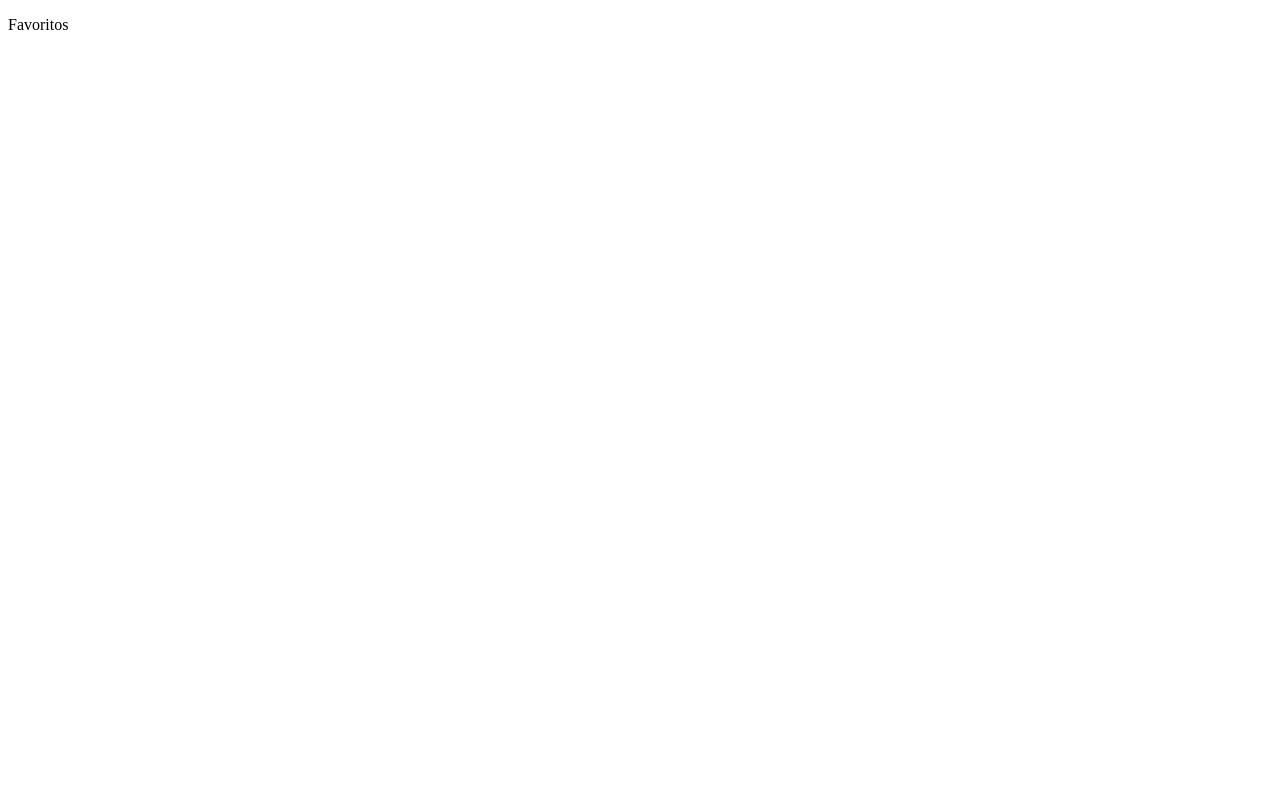
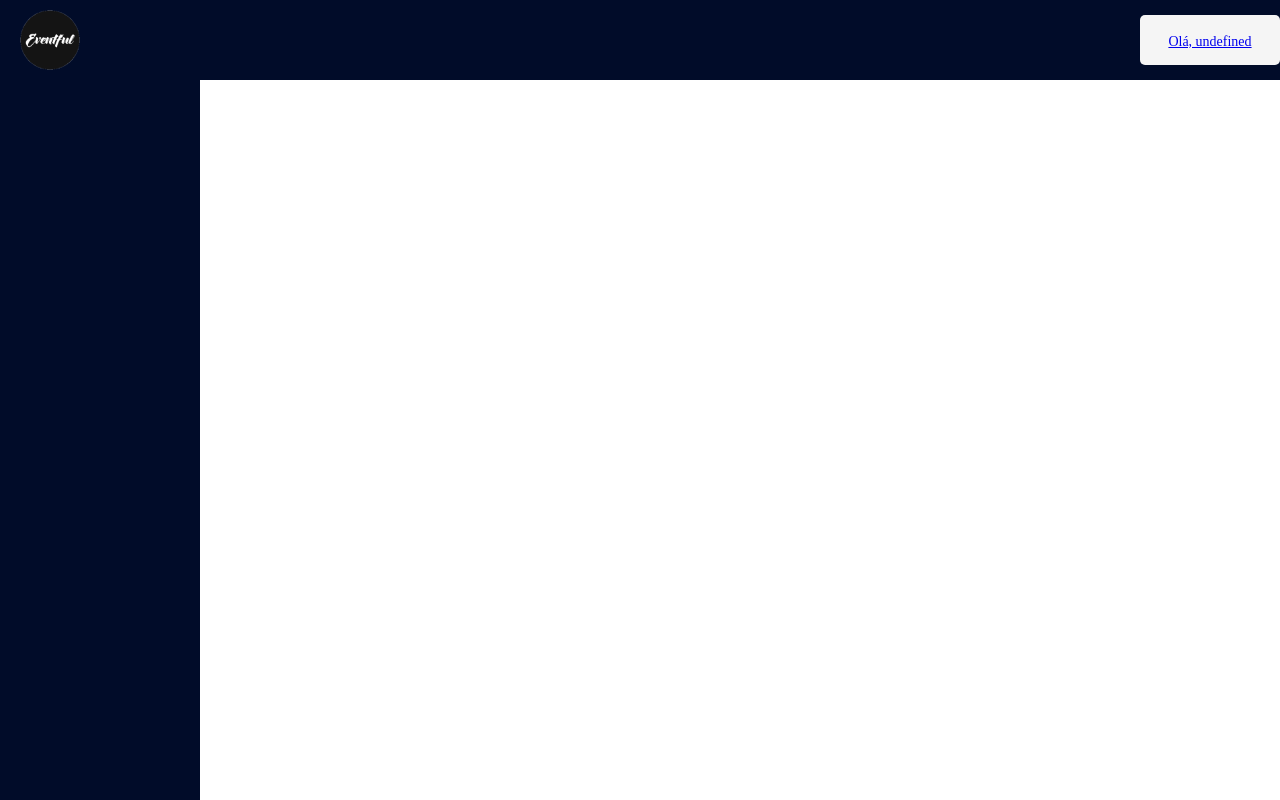
Before and after one commit to ICEI-PUC-Minas-PMGCC-TI/ti-1-ppl-cc-m-20242-ti-1-ppl-cc-m-20242-ti1-template, a website: page codigo/public/modulos/favoritos/favoritos.html in a window 1280 px wide. Drawn offline with Linux system fonts and the light colour scheme.

Commit message:
udate favoritos

```diff
--- a/codigo/public/assets/css/favorito.css
+++ b/codigo/public/assets/css/favorito.css
@@ -0,0 +1,45 @@
+header {
+    position: fixed;
+    top: 0;
+    left: 0;
+    width: 100%;
+    height: 80px;
+    background-color: rgb(1, 12, 41);
+    display: flex;
+    align-items: center;
+    justify-content: space-between;
+    padding: 0 20px;
+    z-index: 2;
+}
+
+.perfil {
+    color: white;
+    font-size: 14px;
+    padding: 5px 10px;
+    background-color: whitesmoke;
+    border-radius: 5px;
+    margin-right: 20px;
+    width: 120px;
+    height: 40px;
+    text-align: center;
+}
+
+#logo{
+    height: 60px;
+
+}
+
+.retangulo {
+    position: fixed;
+    top: 0;
+    left: 0;
+    width: 200px;
+    height: 100vh;
+    background-color: rgb(1, 12, 41);
+    z-index: 1;
+}
+
+.conteudo {
+    margin-left: 220px;
+    margin-top: 100px;
+}
--- a/codigo/public/assets/js/favoritos.js
+++ b/codigo/public/assets/js/favoritos.js
@@ -0,0 +1,13 @@
+async function fetchUserName() {
+    try{
+        const response = await fetch('/codigo/db/db.json')
+        const data = await response.json();
+
+        const userName = data.usuarios.nome;
+        document.getElementById('user-name').textContent = `Olá, ${userName}`
+    } catch (error){
+        console.error('Erro ao buscar o nome do usuário:', error)
+    }
+}
+
+document.addEventListener('DOMContentLoaded', fetchUserName);
--- a/codigo/public/modulos/favoritos/favoritos.html
+++ b/codigo/public/modulos/favoritos/favoritos.html
@@ -8,6 +8,22 @@
     <title>Favoritos</title>
 </head>
 <body>
-    <p>Favoritos</p>
+    <header>
+        <img src="/codigo/public/assets/images/logo.png" alt="" id="logo">
+
+        <div class="perfil">
+            <a href="meusEventos">
+                <p id="user-name">Olá, Produtor</p>
+            </a>
+        </div>
+    </header>
+
+    <div class="retangulo">
+
+    </div>
+
+    <div class="conteudo">
+
+    </div>
 </body>
 </html>
```
Also changed, not shown: codigo/public/assets/images/logo.png (added).
